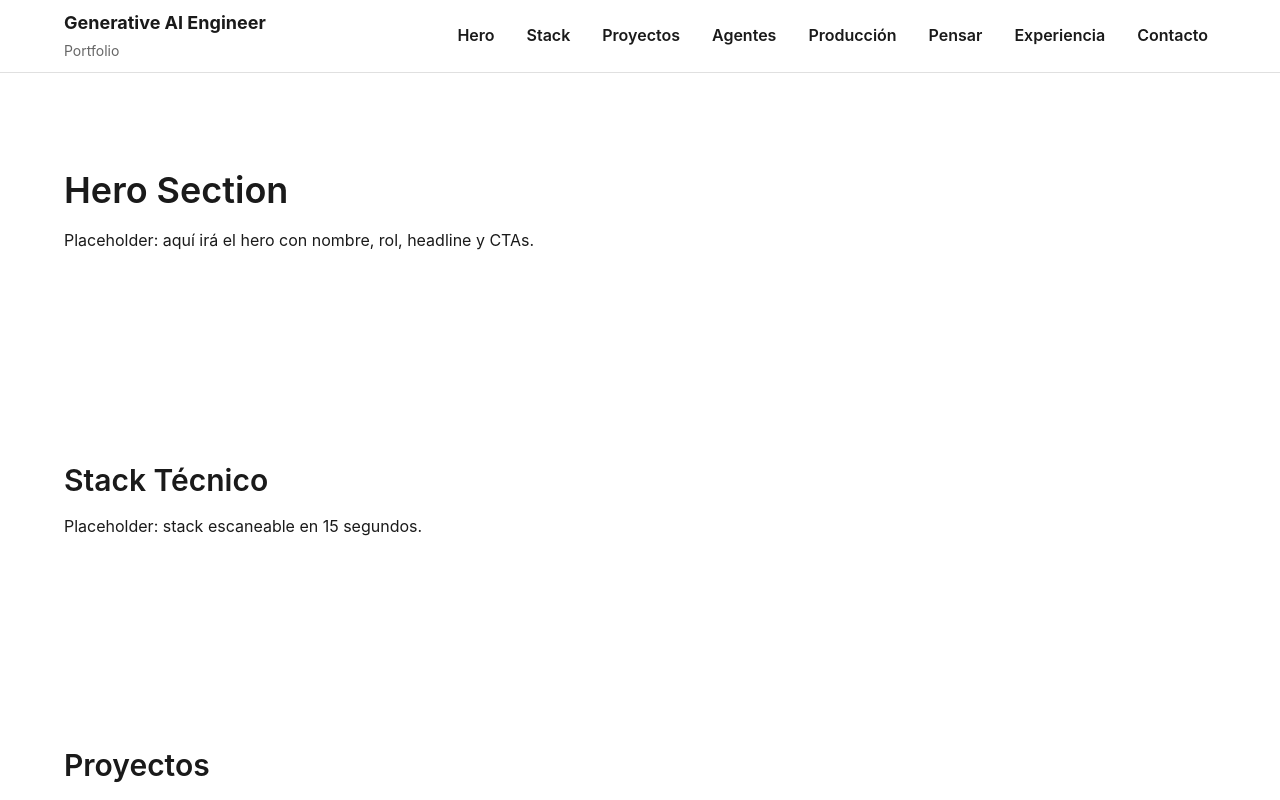
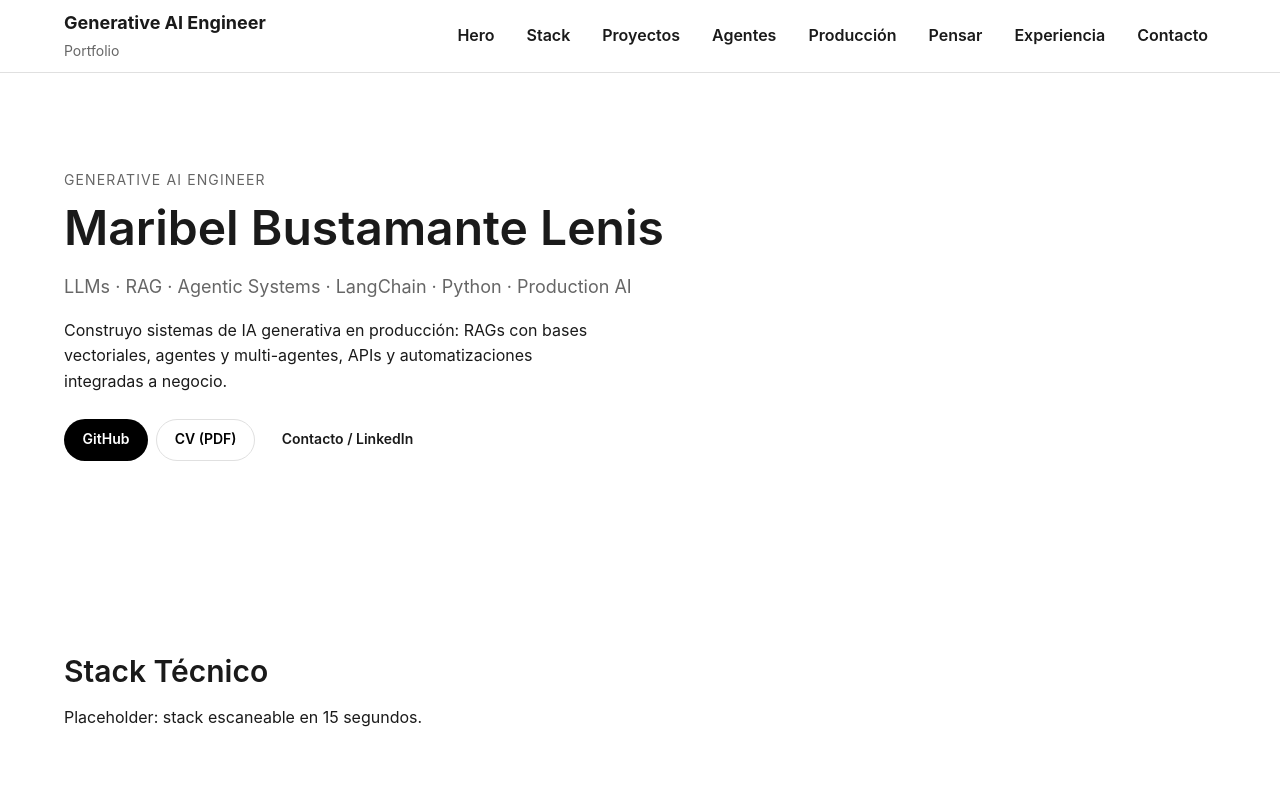
Before and after one commit to marylenis/portafolio-personal, a Next.js app: page / in a window 1280 px wide. Shown: the top 800 px of the page. Built offline with nearby package versions, Linux system fonts and the light colour scheme.

Commit message:
Update portfolio plan and implement Hero Section. Increased completed tasks to 13, reflecting progress in Fase 3. Replaced placeholder in Home component with HeroSection, and added corresponding styles for the hero layout and buttons.

```diff
--- a/app/page.tsx
+++ b/app/page.tsx
@@ -1,12 +1,14 @@
+import HeroSection from '../sections/HeroSection'
+
 export default function Home() {
   return (
     <main className="main">
-      <section id="hero" className="section">
-        <div className="container">
-          <h1>Hero Section</h1>
-          <p>Placeholder: aquí irá el hero con nombre, rol, headline y CTAs.</p>
-        </div>
-      </section>
+      <HeroSection
+        name="Maribel Bustamante Lenis"
+        githubUrl="https://github.com/marylenis"
+        cvUrl="#"
+        contactUrl="#"
+      />
 
       <section id="stack" className="section">
         <div className="container">
--- /dev/null
+++ b/sections/HeroSection.tsx
@@ -0,0 +1,62 @@
+import React from 'react'
+
+type HeroProps = {
+  name?: string
+  githubUrl?: string
+  cvUrl?: string
+  contactUrl?: string
+}
+
+export default function HeroSection({
+  name = '[Tu nombre]',
+  githubUrl = '#',
+  cvUrl = '#',
+  contactUrl = '#',
+}: HeroProps) {
+  return (
+    <section id="hero" className="section hero">
+      <div className="container hero__content">
+        <div className="hero__text">
+          <p className="hero__eyebrow">Generative AI Engineer</p>
+          <h1 className="hero__title">{name}</h1>
+
+          <p className="hero__headline">
+            LLMs · RAG · Agentic Systems · LangChain · Python · Production AI
+          </p>
+
+          <p className="hero__value">
+            Construyo sistemas de IA generativa en producción: RAGs con bases vectoriales,
+            agentes y multi-agentes, APIs y automatizaciones integradas a negocio.
+          </p>
+
+          <div className="hero__cta-group" aria-label="Enlaces principales">
+            <a
+              href={githubUrl}
+              className="button button--primary"
+              target="_blank"
+              rel="noreferrer"
+            >
+              GitHub
+            </a>
+            <a
+              href={cvUrl}
+              className="button button--secondary"
+              target="_blank"
+              rel="noreferrer"
+            >
+              CV (PDF)
+            </a>
+            <a
+              href={contactUrl}
+              className="button button--ghost"
+              target="_blank"
+              rel="noreferrer"
+            >
+              Contacto / LinkedIn
+            </a>
+          </div>
+        </div>
+      </div>
+    </section>
+  )
+}
--- a/styles/globals.css
+++ b/styles/globals.css
@@ -212,6 +212,104 @@ a:hover {
   text-align: center;
 }
 
+/* Hero */
+.hero {
+  padding-top: var(--spacing-4xl);
+}
+
+.hero__content {
+  display: flex;
+  align-items: center;
+  justify-content: space-between;
+  gap: var(--spacing-3xl);
+}
+
+.hero__text {
+  max-width: 640px;
+}
+
+.hero__eyebrow {
+  font-size: var(--font-size-sm);
+  text-transform: uppercase;
+  letter-spacing: 0.08em;
+  color: var(--color-text-light);
+  margin-bottom: var(--spacing-sm);
+}
+
+.hero__title {
+  font-size: var(--font-size-5xl);
+  margin-bottom: var(--spacing-md);
+}
+
+.hero__headline {
+  font-size: var(--font-size-lg);
+  color: var(--color-text-light);
+  margin-bottom: var(--spacing-md);
+}
+
+.hero__value {
+  font-size: var(--font-size-base);
+  color: var(--color-text);
+  margin-bottom: var(--spacing-lg);
+  max-width: 540px;
+}
+
+.hero__cta-group {
+  display: flex;
+  flex-wrap: wrap;
+  gap: var(--spacing-sm);
+}
+
+/* Botones */
+.button {
+  display: inline-flex;
+  align-items: center;
+  justify-content: center;
+  padding: 0.55rem 1.1rem;
+  border-radius: 999px;
+  font-size: var(--font-size-sm);
+  font-weight: 600;
+  border: 1px solid transparent;
+  cursor: pointer;
+  transition:
+    background-color var(--transition-fast),
+    color var(--transition-fast),
+    border-color var(--transition-fast),
+    transform var(--transition-fast);
+}
+
+.button--primary {
+  background-color: var(--color-primary);
+  color: #ffffff;
+}
+
+.button--primary:hover {
+  background-color: #111111;
+  transform: translateY(-1px);
+}
+
+.button--secondary {
+  background-color: #ffffff;
+  color: var(--color-primary);
+  border-color: var(--color-border);
+}
+
+.button--secondary:hover {
+  background-color: #f7f7f7;
+  transform: translateY(-1px);
+}
+
+.button--ghost {
+  background-color: transparent;
+  color: var(--color-text);
+  border-color: transparent;
+}
+
+.button--ghost:hover {
+  background-color: rgba(0, 0, 0, 0.03);
+  transform: translateY(-1px);
+}
+
 /* Responsive */
 @media (max-width: 768px) {
   :root {
@@ -249,4 +347,17 @@ a:hover {
     flex-direction: column;
     align-items: flex-start;
   }
+
+  .hero__content {
+    flex-direction: column;
+    align-items: flex-start;
+  }
+
+  .hero__title {
+    font-size: var(--font-size-4xl);
+  }
+
+  .hero__headline {
+    font-size: var(--font-size-base);
+  }
 }
```
Also changed, not shown: 2 other files (tests, documents, lock files or other folders).
